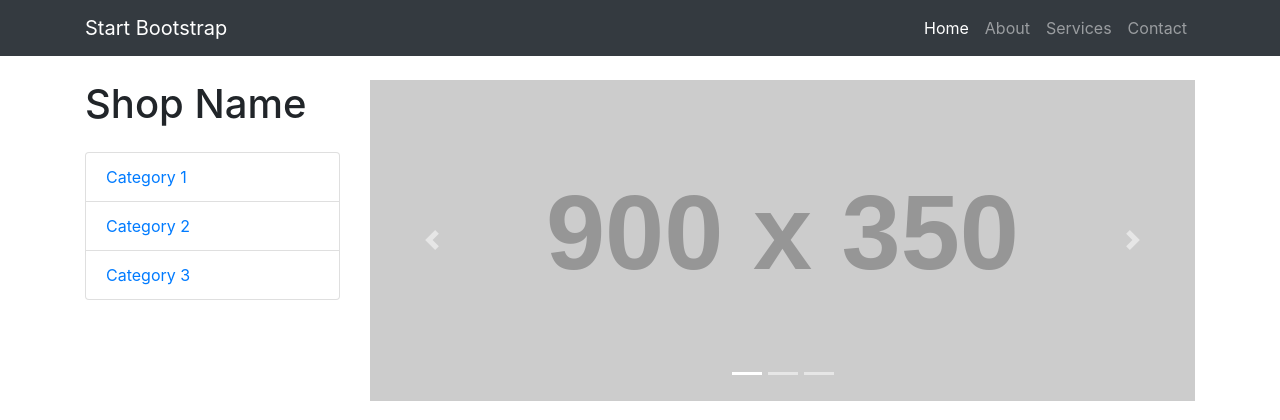
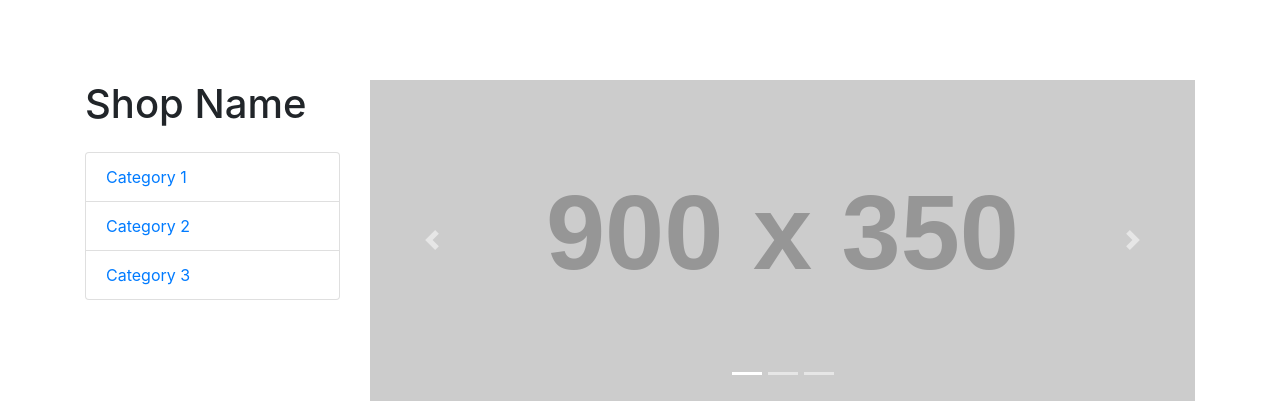
Before and after one commit to florianclr/PINF, a PHP site: page /templates/catalogue.php in a window 1280 px wide. Shown: the top 420 px of the page. Run offline with PHP 8.4, Linux system fonts and the light colour scheme; grey boxes labelled with a size stand in for pictures from a placeholder-image service; some libraries are stand-ins or nearby versions.

Commit message:
Update catalogue.php

```diff
--- a/templates/catalogue.php
+++ b/templates/catalogue.php
@@ -19,34 +19,6 @@
 </head>
 
 <body>
-
-  <!-- Navigation -->
-  <nav class="navbar navbar-expand-lg navbar-dark bg-dark fixed-top">
-    <div class="container">
-      <a class="navbar-brand" href="#">Start Bootstrap</a>
-      <button class="navbar-toggler" type="button" data-toggle="collapse" data-target="#navbarResponsive" aria-controls="navbarResponsive" aria-expanded="false" aria-label="Toggle navigation">
-        <span class="navbar-toggler-icon"></span>
-      </button>
-      <div class="collapse navbar-collapse" id="navbarResponsive">
-        <ul class="navbar-nav ml-auto">
-          <li class="nav-item active">
-            <a class="nav-link" href="#">Home
-              <span class="sr-only">(current)</span>
-            </a>
-          </li>
-          <li class="nav-item">
-            <a class="nav-link" href="#">About</a>
-          </li>
-          <li class="nav-item">
-            <a class="nav-link" href="#">Services</a>
-          </li>
-          <li class="nav-item">
-            <a class="nav-link" href="#">Contact</a>
-          </li>
-        </ul>
-      </div>
-    </div>
-  </nav>
 
   <!-- Page Content -->
   <div class="container">
```
